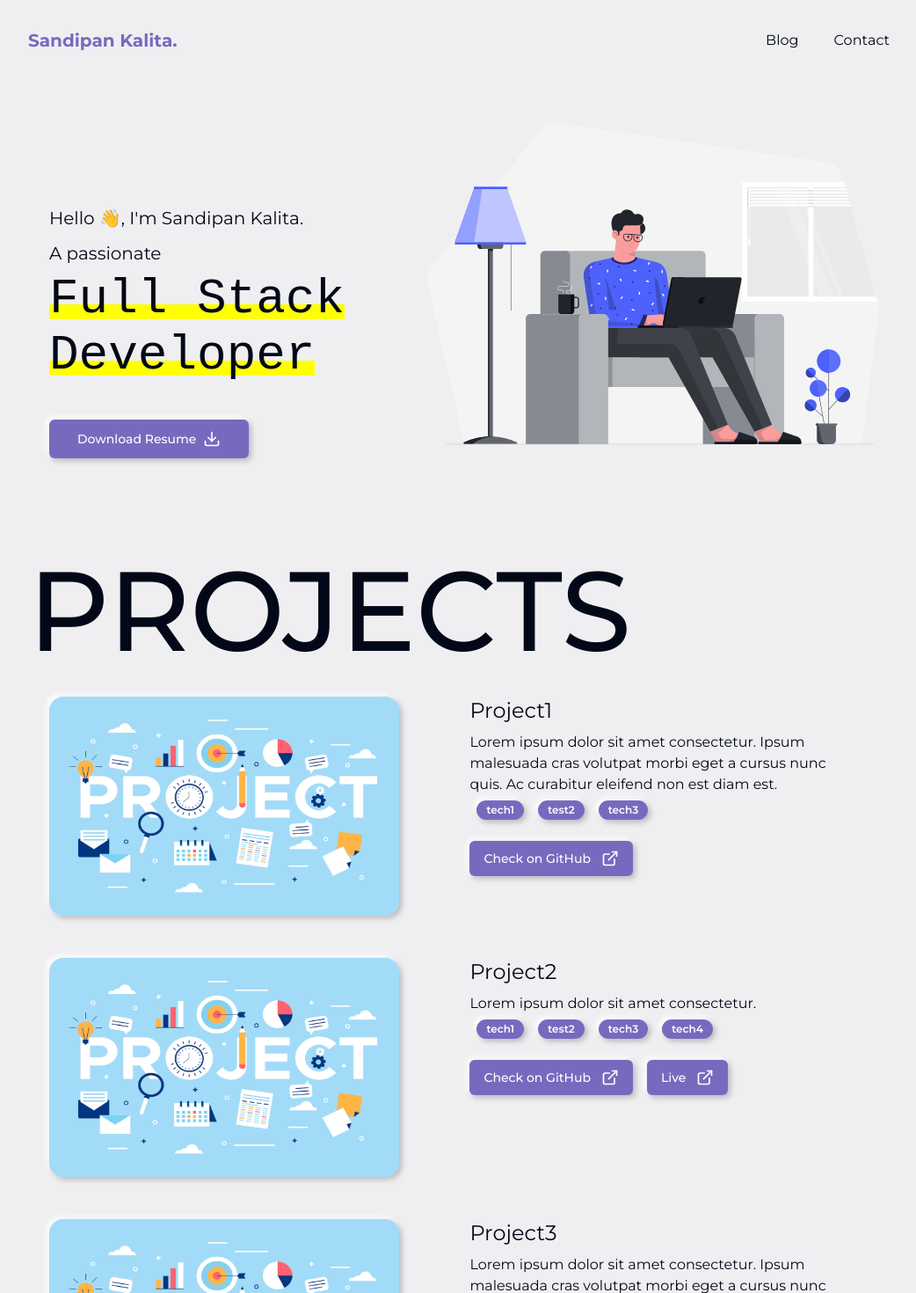
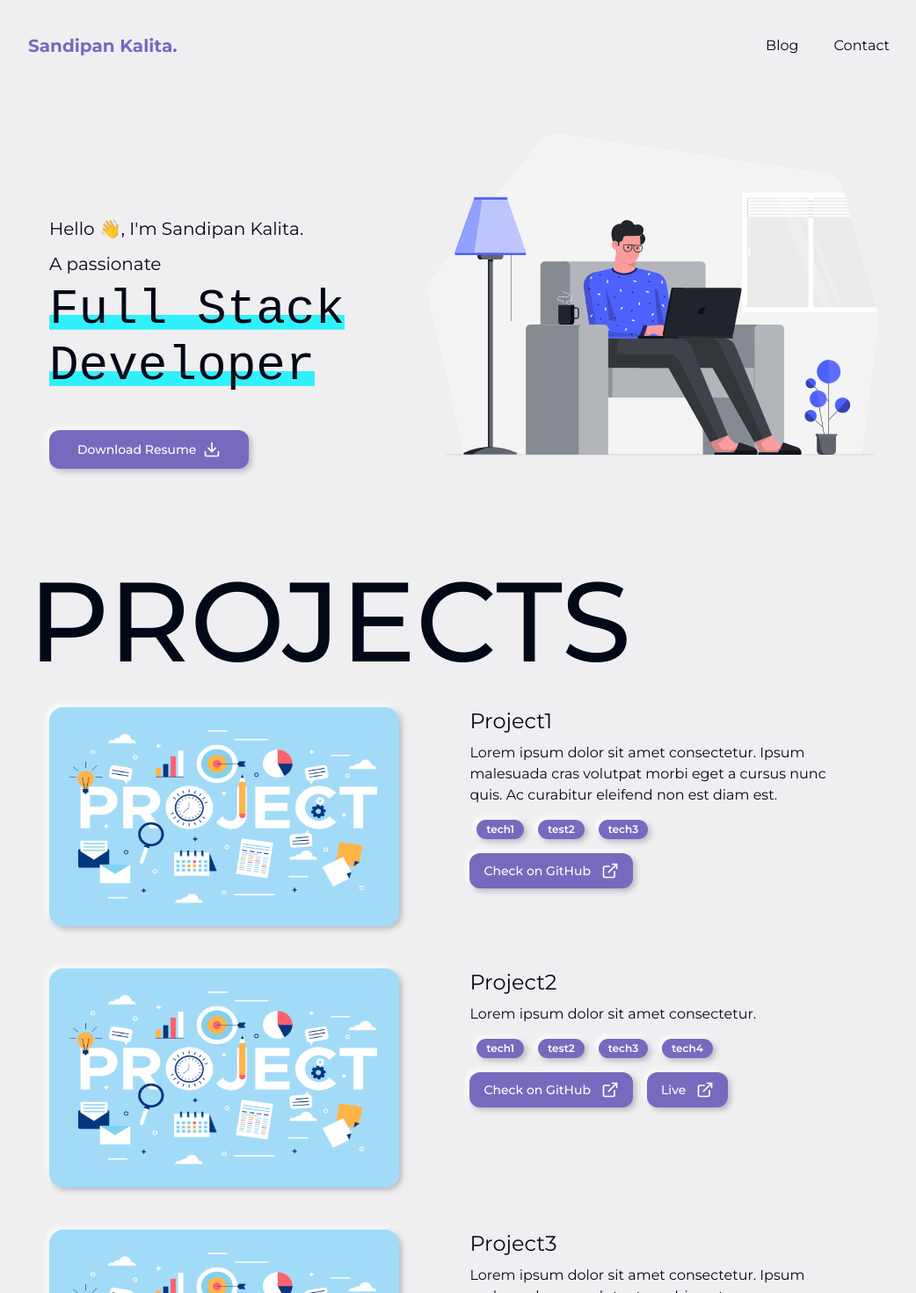
Before and after one commit to sandipanxlr8/portfolio, a React (Vite) app: page / in a window 1280 px wide. Shown: the top 1470 px of the page at 88% size, without its empty margins (112-1154 px from the left). Built offline with nearby package versions, Linux system fonts and the light colour scheme.

Commit message:
feature : smooth scrool + refine navbar

```diff
--- a/package.json
+++ b/package.json
@@ -20,6 +20,7 @@
     "react": "^18.2.0",
     "react-dom": "^18.2.0",
     "react-icons": "^4.12.0",
+    "react-scroll": "^1.9.0",
     "tailwind-merge": "^2.1.0",
     "tailwindcss-animate": "^1.0.7"
   },
@@ -28,6 +29,7 @@
     "@types/node": "^20.10.4",
     "@types/react": "^18.2.43",
     "@types/react-dom": "^18.2.17",
+    "@types/react-scroll": "^1.8.10",
     "@typescript-eslint/eslint-plugin": "^6.14.0",
     "@typescript-eslint/parser": "^6.14.0",
     "@vitejs/plugin-react": "^4.2.1",
--- a/src/App.css
+++ b/src/App.css
@@ -1,8 +1,5 @@
 .half-highlight-accent-bg {
-  background: linear-gradient(
-      /* Gradient from yellow to yellow */ yellow,
-      yellow
-    )
+  background: linear-gradient(/* Gradient from to color */ #30f1fb, #30f1fb)
     /* Starting position of the gradient */ 0
     /* Position of the gradient along the y-axis */ 80%
     /* Size of the gradient along the x-axis (full width) */ / 100%
--- a/src/components/Navbar.tsx
+++ b/src/components/Navbar.tsx
@@ -1,4 +1,5 @@
 import { useState } from "react";
+import { Link } from "react-scroll";
 
 function Navbar() {
   const [isOpen, setIsOpen] = useState<boolean>(false);
@@ -13,18 +14,14 @@ function Navbar() {
       </a>
 
       {/* Links (Hidden on Mobile) */}
-      <ul className="hidden sm:flex lg:flex space-x-4">
-        <li>
-          <a href="/blog" className="px-3 py-2">
-            Blog
-          </a>
-        </li>
-        <li>
-          <a href="/contact" className="px-3 py-2">
-            Contact
-          </a>
-        </li>
-      </ul>
+      <div className="hidden sm:flex lg:flex space-x-4">
+        <a href="/blog" className="px-3 py-2 hover:text-primary">
+          Blog
+        </a>
+        <Link to="contact" smooth={true} duration={1500}>
+          <p className="px-3 py-2 hover:text-primary">Contact</p>
+        </Link>
+      </div>
 
       {/* Mobile Menu Toggle Button */}
       <button className="sm:hidden focus:outline-none" onClick={handleClick}>
@@ -45,13 +42,23 @@ function Navbar() {
       </button>
 
       {isOpen && (
-        <div className="sm:hidden absolute bg-gray-900 text-white rounded-lg py-2 px-4 top-10 right-0 mt-5 mr-6">
-          <a href="/blog" className="block px-2 py-2 hover:bg-gray-800">
+        <div className="sm:hidden absolute bg-gray-900 text-white rounded-lg py-2 px-4 top-10 right-0 mt-6 mr-7">
+          <a
+            href="/blog"
+            className="block px-2 py-2 hover:bg-gray-800"
+            onClick={handleClick}
+          >
             Blog
           </a>
-          <a href="/contact" className="block px-2 py-2 hover:bg-gray-800">
-            Contact
-          </a>
+          <hr />
+          <Link to="contact" smooth={true} duration={1000}>
+            <p
+              className="block px-2 py-2 hover:bg-gray-800"
+              onClick={handleClick}
+            >
+              Contact
+            </p>
+          </Link>
         </div>
       )}
     </nav>
--- a/src/components/home/Home.tsx
+++ b/src/components/home/Home.tsx
@@ -34,7 +34,7 @@ function Home() {
           <div className="mt-10">
             <Button
               size={"lg"}
-              className="neumorph-shadow"
+              className="neumorph-shadow rounded-xl"
               onClick={handlePdfDownload}
             >
               Download Resume
--- a/src/components/home/contact/Contact.tsx
+++ b/src/components/home/contact/Contact.tsx
@@ -10,7 +10,7 @@ function Contact() {
   };
 
   return (
-    <div className="mt-[100px] mb-12">
+    <div id="contact" className="mt-[100px] mb-12">
       <h2 className="text-[3.5rem]/[1.15] lg:text-[8rem]/[1.15] break-words font-medium">
         CONTACT
       </h2>
--- a/src/components/home/projects/Project.tsx
+++ b/src/components/home/projects/Project.tsx
@@ -29,23 +29,29 @@ function Project({ project }: ProjectPropsInterface) {
       <div className="pt-0 sm:pt-0 lg:pt-6 pb-6 px-6 sm:px-6 lg:px-14 lg:w-[55%]">
         <h3 className="text-2xl">{project.name}</h3>
         <p className="mt-2">{project.desc}</p>
-        <div className="mt-1">
+        <div className="mt-2">
           {project.tech &&
             project.tech.map((tech) => (
-              <Badge key={tech} className="mx-2 neumorph-shadow">
+              <Badge key={tech} className="mt-2 mx-2 neumorph-shadow">
                 {tech}
               </Badge>
             ))}
         </div>
         <div>
           {project.isGithub && (
-            <Button className="mt-6 mr-4 neumorph-shadow" size={"default"}>
+            <Button
+              className="mt-4 mr-4 rounded-xl neumorph-shadow"
+              size={"default"}
+            >
               Check on GitHub
               <ExternalLink className="ml-3 h-5 w-5" />
             </Button>
           )}
           {project.isLive && (
-            <Button className="mt-6 neumorph-shadow" size={"default"}>
+            <Button
+              className="mt-4 rounded-xl neumorph-shadow"
+              size={"default"}
+            >
               Live
               <ExternalLink className="ml-3 h-5 w-5" />
             </Button>
--- a/src/components/home/technologies/TechCard.tsx
+++ b/src/components/home/technologies/TechCard.tsx
@@ -35,10 +35,10 @@ function TechCard({ tech }: TechCardProps) {
               return (
                 <div
                   key={iconData.iconName}
-                  className="flex flex-col items-center rounded-3xl border-2 bg-background px-1 py-3 md:px-4 md:py-6 hover:text-accent-foreground text-center neumorph-shadow"
+                  className="flex flex-col items-center rounded-3xl border-2 bg-background px-1 py-3 md:px-4 md:py-6 hover:text-accent-foreground text-center neumorph-shadow hover:border-primary"
                 >
                   {IconComponent && <IconComponent className="mb-3 h-6 w-6" />}
-                  <p className="text-sm md:text-base">
+                  <p className="text-sm md:text-base break-words">
                     {iconData.iconTechName}
                   </p>
                 </div>
```
Also changed, not shown: 1 other file (tests, documents, lock files or other folders).
